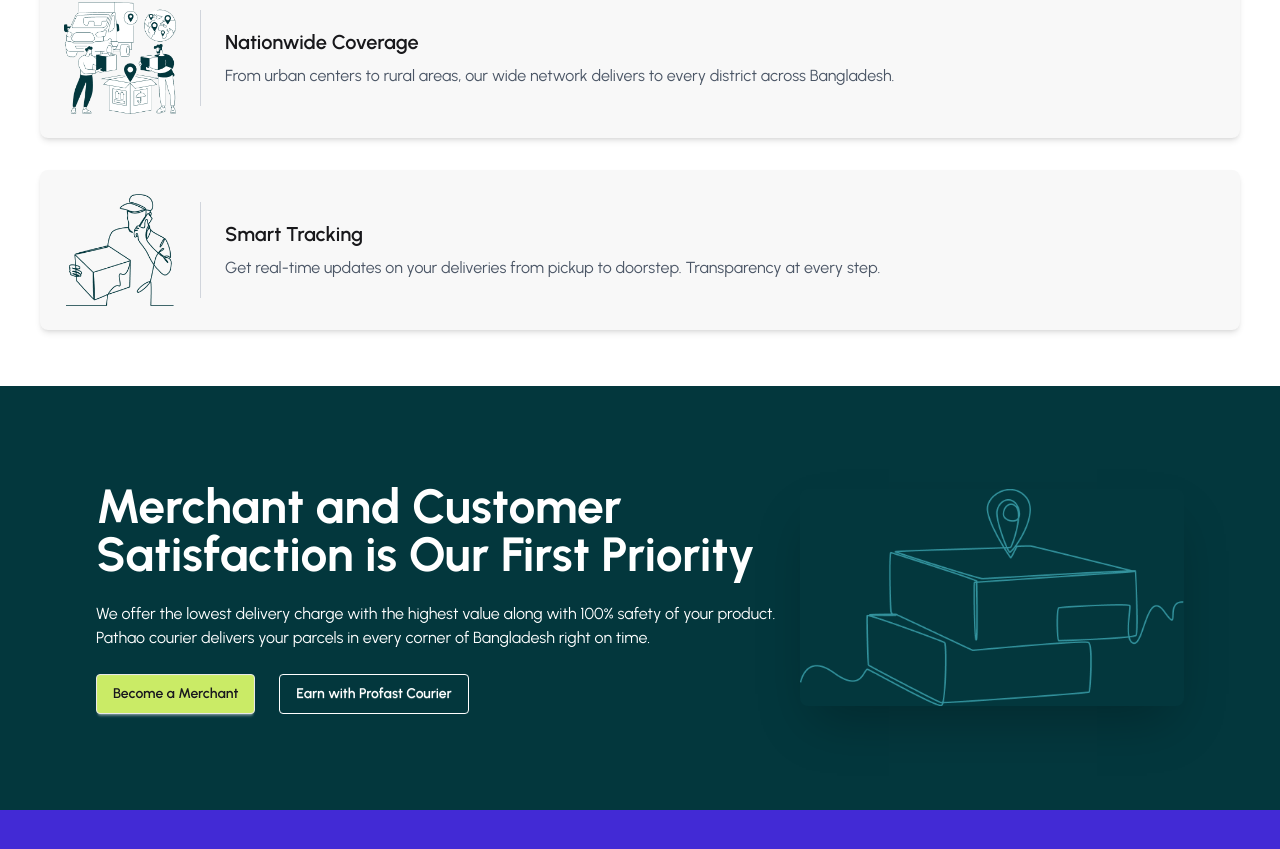
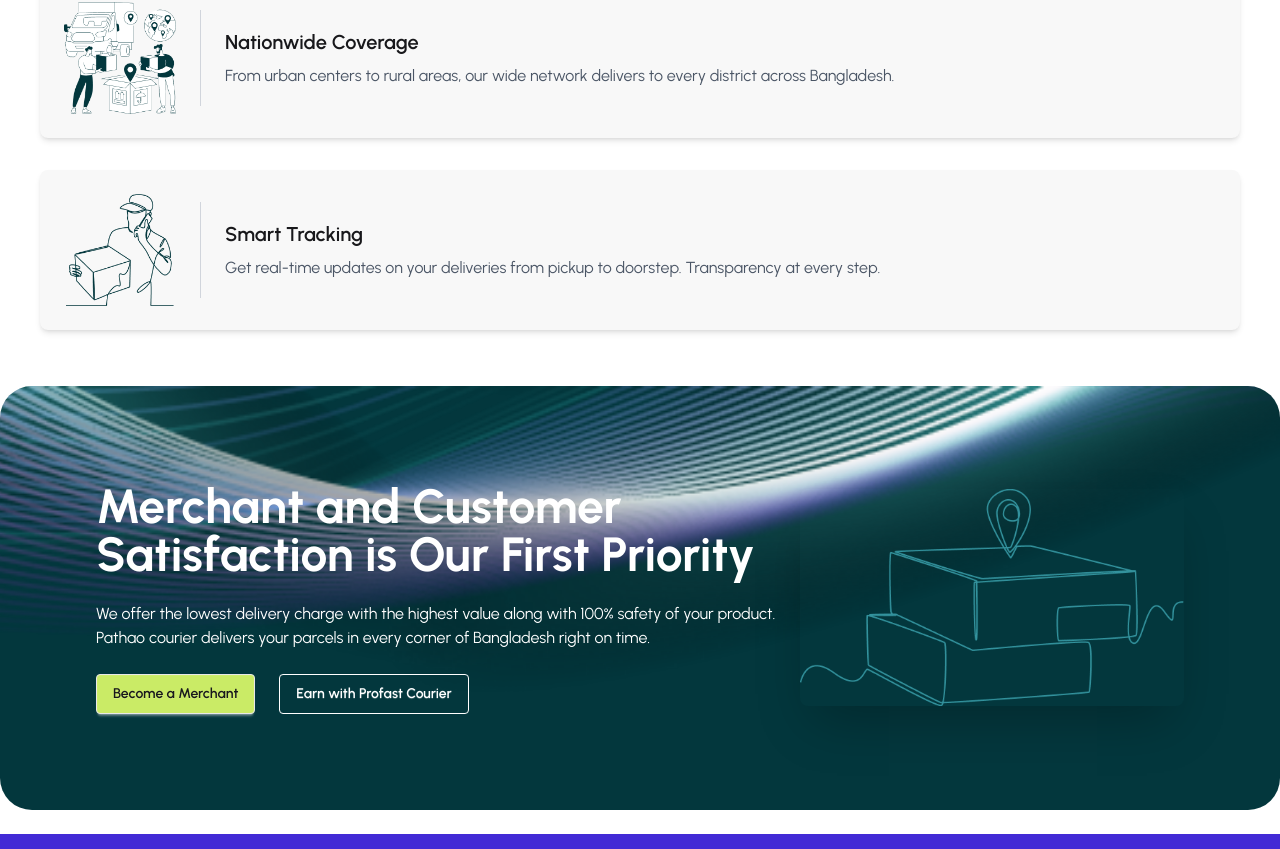
Before and after one commit to paul-96-shimu/zap-shift, a React (Vite) app: page / in a window 1280 px wide. Shown: the part 1931-2780 px from the top of the page. Built offline with nearby package versions, Linux system fonts and the light colour scheme.

Commit message:
added all file

```diff
--- a/src/Pages/BeMerchant.jsx
+++ b/src/Pages/BeMerchant.jsx
@@ -4,8 +4,8 @@
 
 const BeMerchant = () => {
     return (
-        <div className="hero  rounde-4xl p-20  bg-[#03373D]">
-            <div className="hero-content flex-col lg:flex-row-reverse">
+        <div className="hero  p-20 bg-[url('assets/be-a-merchant-bg.png')]  bg-[#03373D] rounded-4xl mb-6">
+            <div className="hero-content flex-col lg:flex-row-reverse   ">
                 <img
                     src={location}
                     className="max-w-sm rounded-lg shadow-2xl"
```
